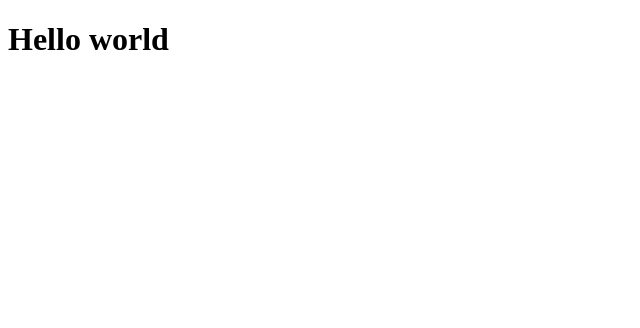
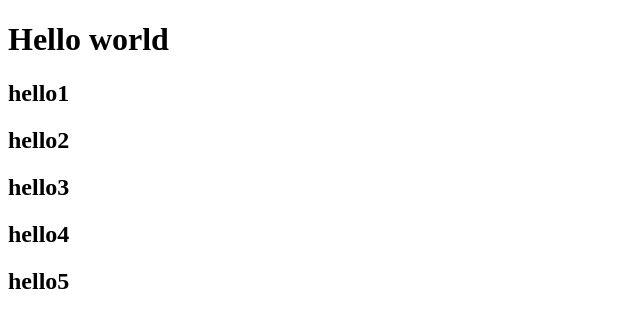
Before and after one commit to HasibCoderLab/Simple-Dom-Project-2.3, a plain HTML site: page index.html in a window 1280 px wide. Shown: the whole page, without its empty margins (0-640 px from the left). Drawn offline with Linux system fonts and the light colour scheme.

Commit message:
create div & h2

```diff
--- a/index.html
+++ b/index.html
@@ -8,6 +8,14 @@
 </head>
 <body>
   <h1>Hello world</h1>
+  <div>
+    <h2 class="box">hello1</h2>
+    <h2 class="box">hello2</h2>
+    <h2 class="box">hello3</h2>
+    <h2 class="box">hello4</h2>
+    <h2 class="box">hello5</h2>
+
+  </div>
 
     <script src="script.js"></script>
 </body>
```
